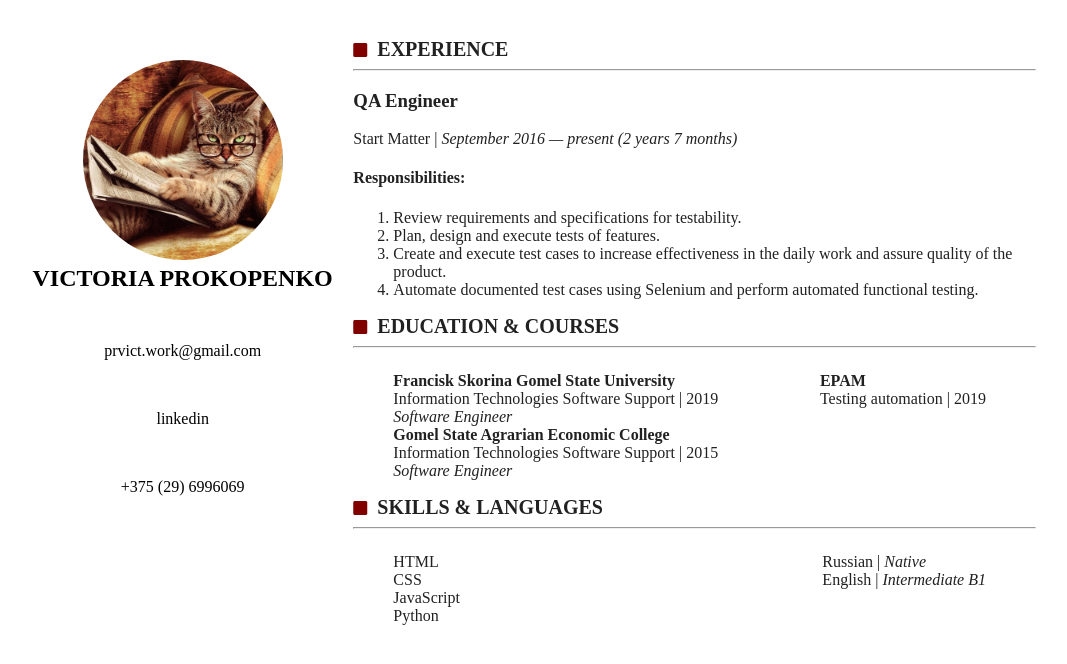
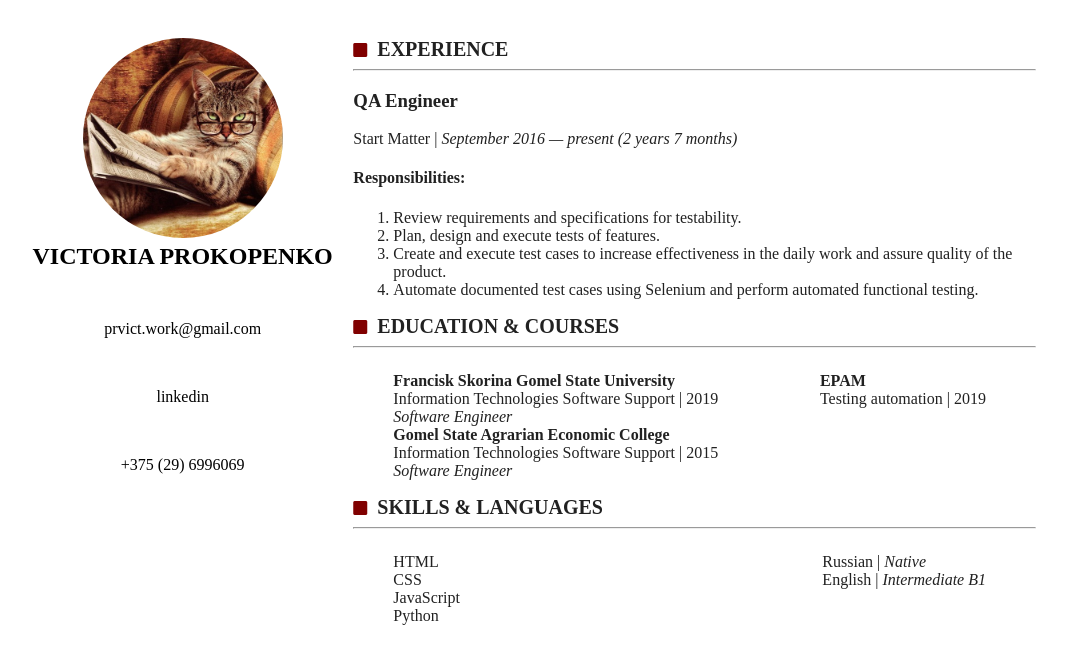
Before and after one commit to pr-victoria/rsschool-2019Q1-cv, a plain HTML site: page index.html in a window 1280 px wide. Shown: the whole page, without its empty margins (116-1183 px from the left). Drawn offline with Linux system fonts and the light colour scheme; a web font is replaced by a local one.

Commit message:
style: remove unnecessary margin

```diff
--- a/style.css
+++ b/style.css
@@ -70,10 +70,6 @@ h1 {
     text-transform: uppercase;
 }
 
-.named-photo-container {
-    margin: 6mm 0mm;
-}
-
 .title {
     font-weight: 600;
     font-size: 20px;
```
